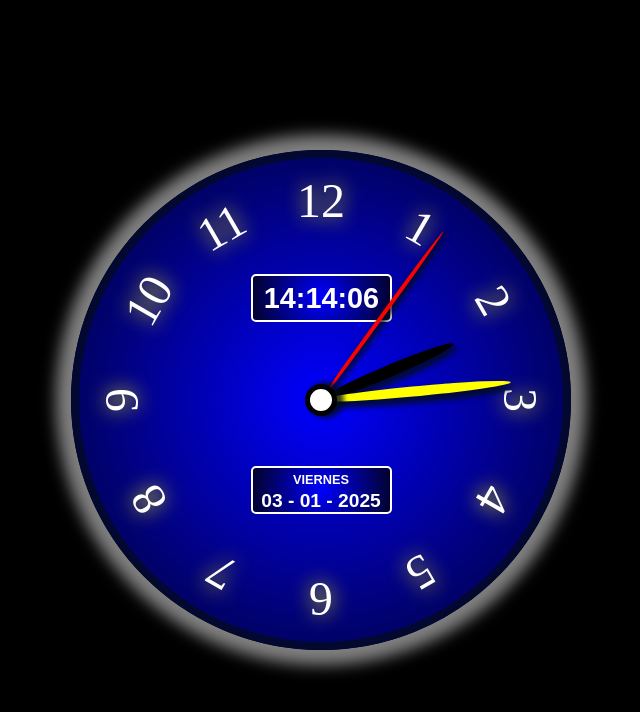
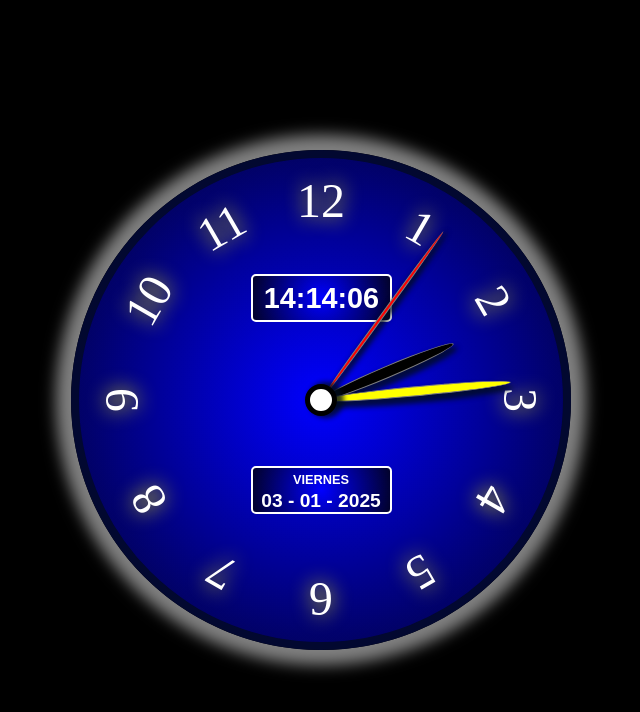
Before and after one commit to DanielAlabarze/RELOJ, a plain HTML site: page index.html in a window 1280 px wide. Shown: the whole page, without its empty margins (319-959 px from the left). Drawn offline with Linux system fonts and the light colour scheme.

Commit message:
Se aplico borde a agujas

```diff
--- a/style.css
+++ b/style.css
@@ -91,6 +91,7 @@ body {
   border-radius: 50%;
   z-index: 1;
   box-shadow: 5px 0 5px 2px rgba(1, 12, 29, 0.795);
+  border: solid 1px gray;
 }
 .minutes {
   width: 0.65rem;
@@ -99,6 +100,7 @@ body {
   border-radius: 50%;
   z-index: 2;
   box-shadow: 5px 0 5px 2px rgba(1, 12, 29, 0.795);
+  border: solid 1px gray;
 }
 
 .seconds {
@@ -108,6 +110,7 @@ body {
   border-radius: 50%;
   z-index: 3;
   box-shadow: 3px 0 5px 2px rgba(1, 12, 29, 0.795);
+  border: solid 1px gray;
 }
 
 .horaDigital {
```
